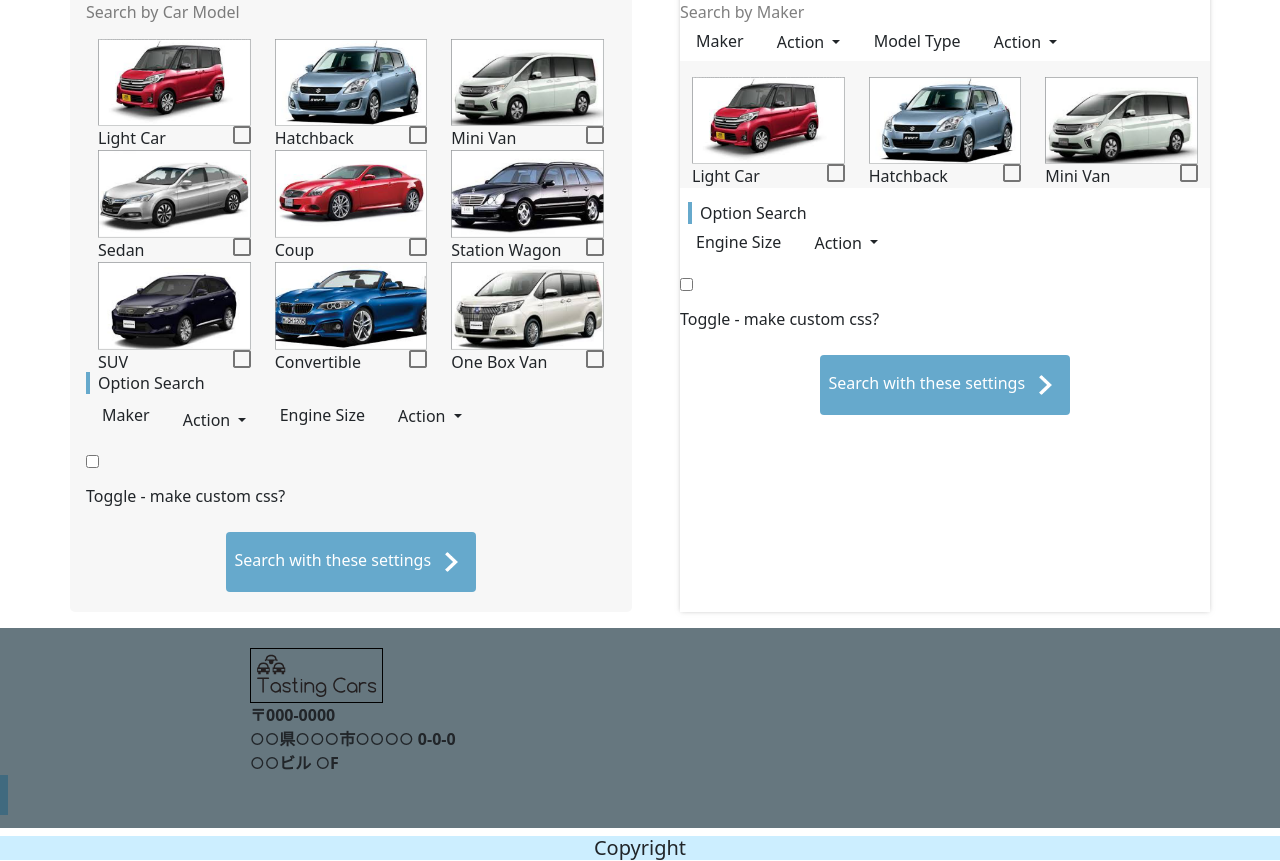
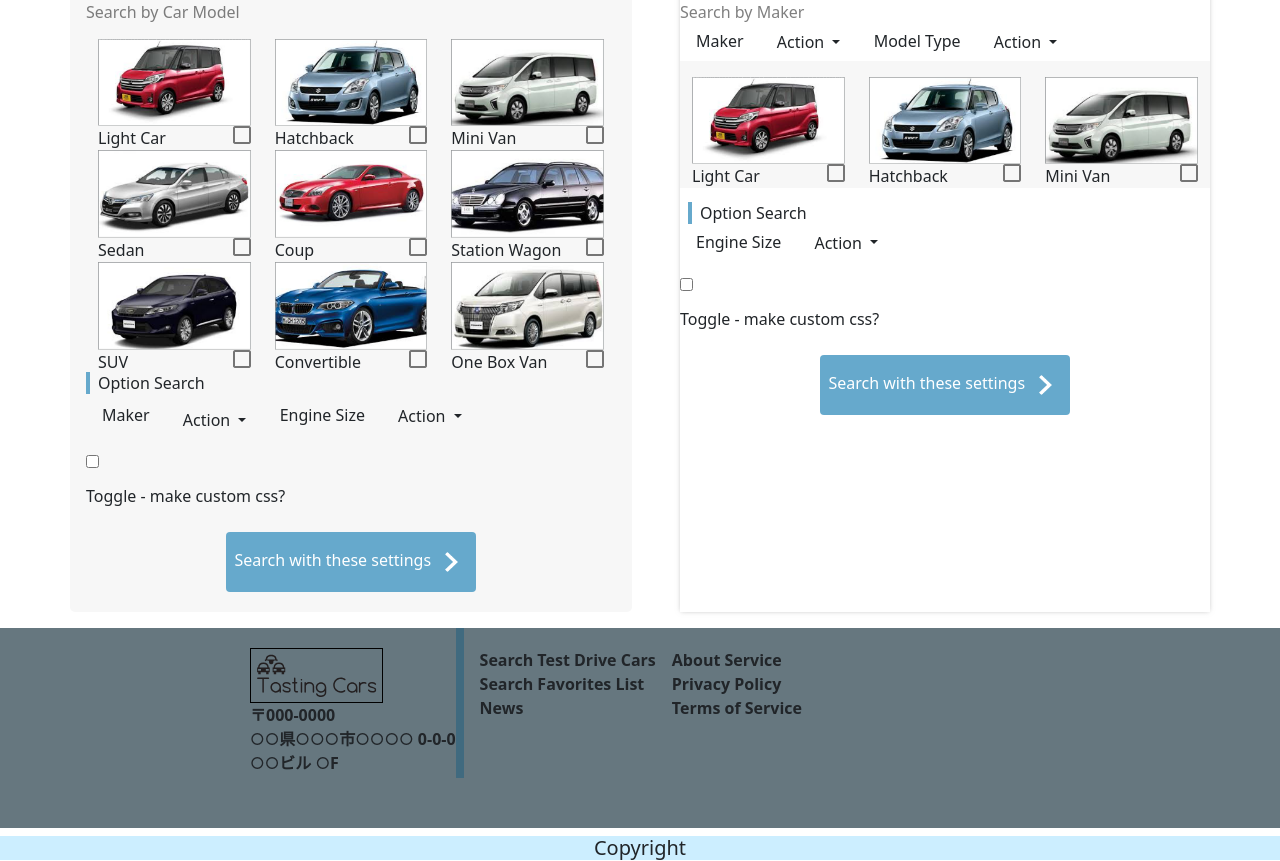
Before and after one commit to JudahT/Frontend-test-Grune, a website: page index.html in a window 1280 px wide. Shown: the part 1149-2010 px from the top of the page. Drawn offline with nearby package versions, Linux system fonts and the light colour scheme; files that its build step writes are made by us from their sources.

Commit message:
footer and contact section updates

```diff
--- a/css/style.css
+++ b/css/style.css
@@ -373,10 +373,14 @@
   padding-top: 20px;
 }
 
+.rightContactLinks {
+  cursor: pointer;
+}
+
 /* Trying to make line in the middle - make the section with bootstrap colums, then i can make the div flexbox and then center the line in the middle */
 .contactDelimiter  {
   border-left: 8px solid #406a7f;
-  height: 40px;
+  height: 150px;
 }
 
 
--- a/index.html
+++ b/index.html
@@ -850,7 +850,7 @@
     </section>
 
     <!-- Contact section WIP -->
-    <section class="contact-section">
+    <section class="contact-section d-flex">
       <!-- Left Side -->
       <div class="leftContact">
         <!-- contact logo -->
@@ -874,11 +874,24 @@
         </p>
       </div>
       <!-- working on the verticle line in middle of contact section, currently it's on the left -->
-      <div
-        class="contactDelimiter align-items-center justify-content-center"
-      ></div>
+      <div class="midContact d-lg-inline-flex">
+        <div
+          class="contactDelimiter align-items-center justify-content-center d-none d-md-block"
+        ></div>
+      </div>
       <!-- Right Side -->
-      <div class="rightContact"></div>
+      <div class="rightContact d-flex">
+        <div class="leftLinks ms-lg-3">
+          <p class="rightContactLinks fw-bolder">Search Test Drive Cars</p>
+          <p class="rightContactLinks fw-bolder">Search Favorites List</p>
+          <p class="rightContactLinks fw-bolder">News</p>
+        </div>
+        <div class="rightLinks ms-lg-3">
+          <p class="rightContactLinks fw-bolder">About Service</p>
+          <p class="rightContactLinks fw-bolder">Privacy Policy</p>
+          <p class="rightContactLinks fw-bolder">Terms of Service</p>
+        </div>
+      </div>
     </section>
 
     <!-- Footer WIP-->
```
